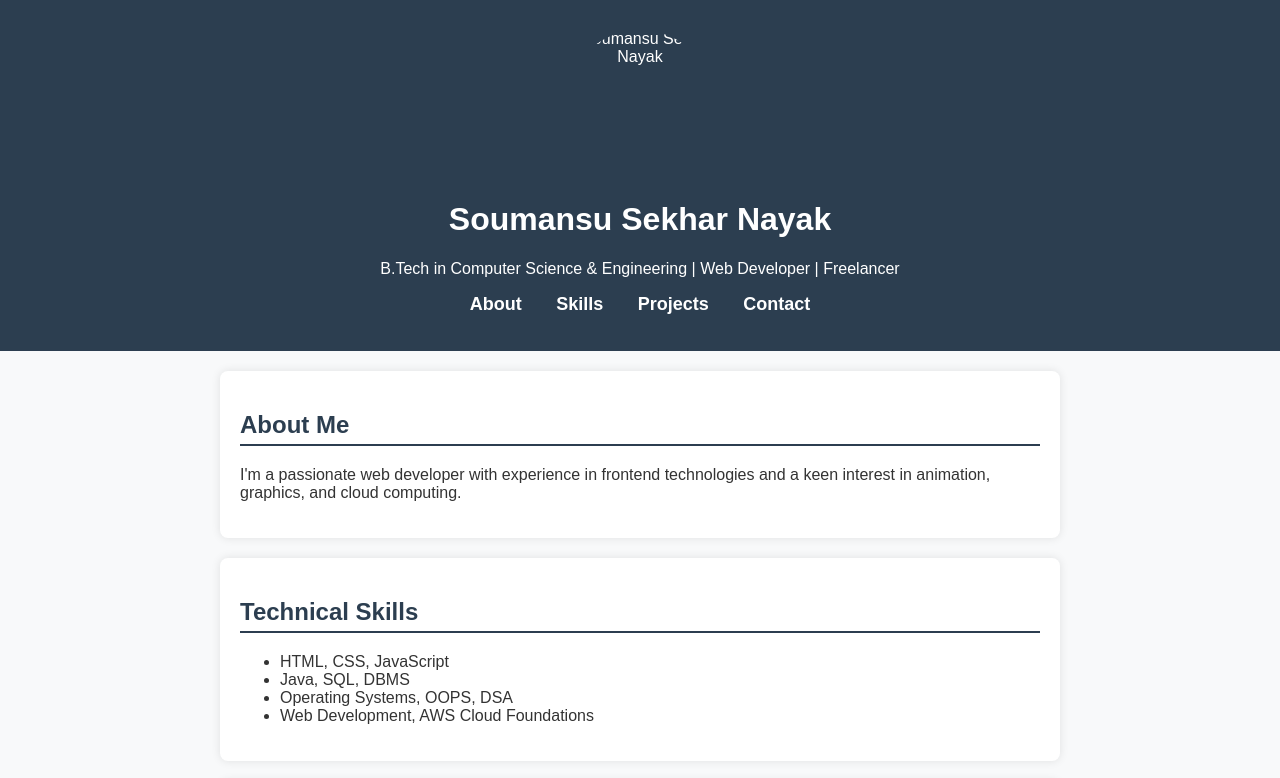
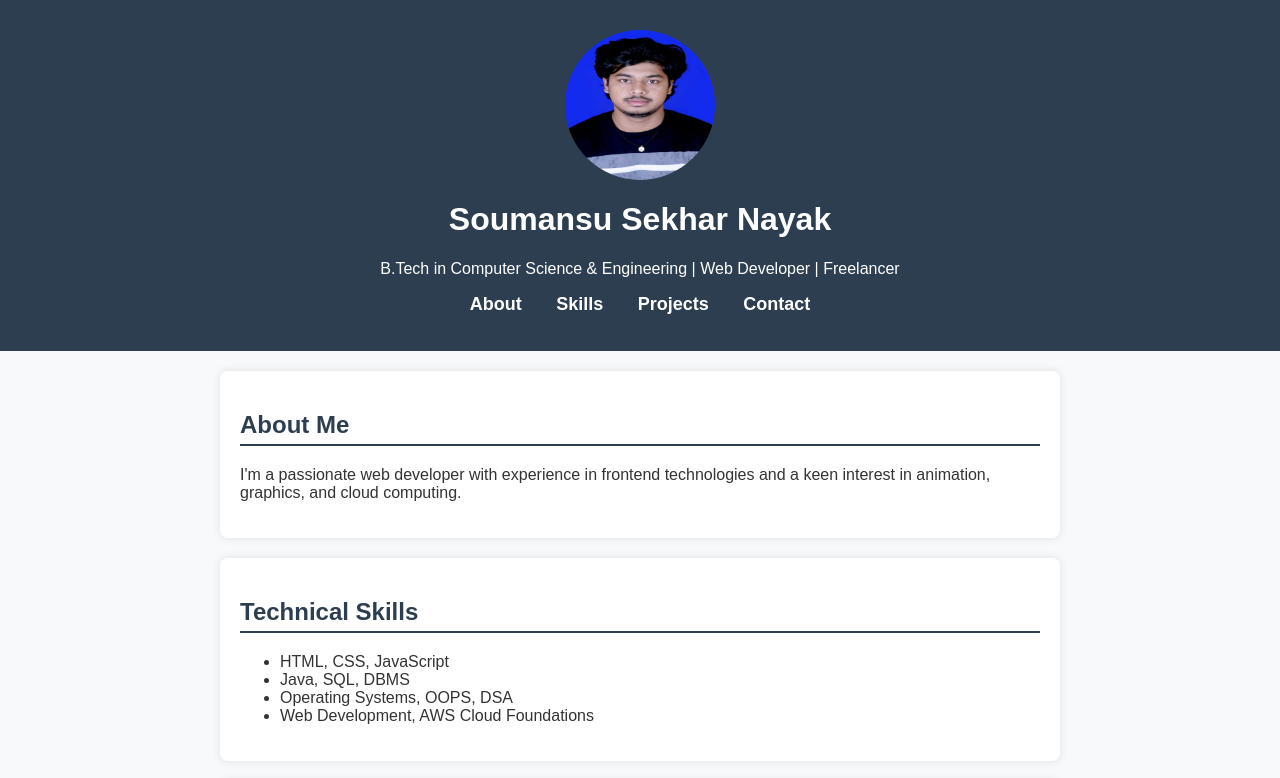
Before and after one commit to soumansu/Wipro, a plain HTML site: page index.html in a window 1280 px wide. Shown: the top 778 px of the page. Drawn offline with Linux system fonts and the light colour scheme.

Commit message:
Update index.html

```diff
--- a/index.html
+++ b/index.html
@@ -9,7 +9,7 @@
 <body>
     <header>
         <div class="container">
-            <img src="soumansu.jpg" alt="Soumansu Sekhar Nayak" class="profile-img">
+            <img src="soumansu.jpeg" alt="Soumansu Sekhar Nayak" class="profile-img">
             <h1>Soumansu Sekhar Nayak</h1>
             <p>B.Tech in Computer Science & Engineering | Web Developer | Freelancer</p>
             <nav>
```
